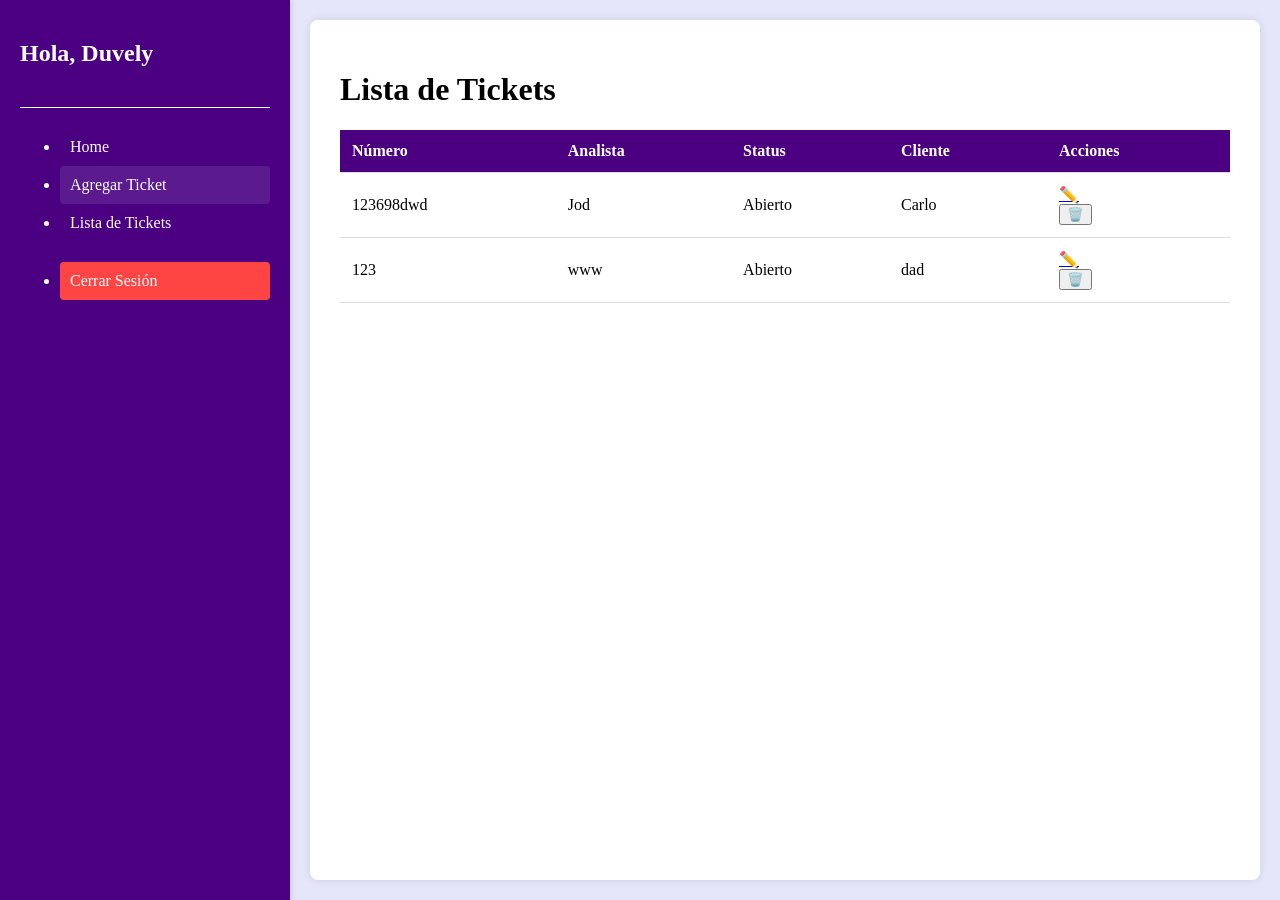
After one commit to FERXODJ/proyectos-python, a Flask app: page /lista-tickets in a window 1280 px wide. The commit adds this page. Run offline with Flask 3, Linux system fonts and the light colour scheme; a user stored in the database is signed in.

Commit message:
Todo el Resto del Cogido

```diff
--- a/app.py
+++ b/app.py
@@ -3,7 +3,7 @@ from flask_sqlalchemy import SQLAlchemy
 from flask_cors import CORS
 from werkzeug.security import generate_password_hash
 from werkzeug.security import check_password_hash
-from flask import session
+from flask import session, flash
 
 app = Flask(__name__)
 CORS(app)
@@ -20,6 +20,16 @@ class Usuario(db.Model):
     usuario = db.Column(db.String(50), unique=True)
     password = db.Column(db.String(200))
     cargo = db.Column(db.String(50))
+
+# Crando base de datos para los tickets
+
+class Ticket(db.Model):
+    id = db.Column(db.Integer, primary_key=True)
+    numero = db.Column(db.String(20), unique=True)
+    analista = db.Column(db.String(50))
+    status = db.Column(db.String(20))
+    cliente = db.Column(db.String(50))
+    usuario_id = db.Column(db.Integer, db.ForeignKey('usuario.id'))
 
 # Crear tablas al iniciar
 with app.app_context():
@@ -91,13 +101,91 @@ def nosotros():
     return render_template('nosotros.html',
                          usuario=session['nombre_completo'])
 
-#Bloque de Prueba
+# Nueva ruta para cerrar sesión
 
-if __name__ == '__main__':
-    app.run(debug=True)
+@app.route('/logout')
+def logout():
+    session.pop('usuario_actual', None)
+    session.pop('nombre_completo', None)
+    return redirect(url_for('raiz'))
 
-# Para compatibilidad con Vercel
-def vercel_handler(request):
-    with app.app_context():
-        response = app.full_dispatch_request()()
-        return response
+# Nueva ruta para agregar tickets
+
+@app.route('/agregar-ticket', methods=['GET', 'POST'])
+def agregar_ticket():
+    if 'usuario_actual' not in session:
+        return redirect(url_for('raiz'))
+
+    nombre_usuario = session.get('nombre_completo', 'Invitado')
+
+    if request.method == 'POST':
+        try:
+            nuevo_ticket = Ticket(
+                numero=request.form['numero'],
+                analista=request.form['analista'],
+                status=request.form['status'],
+                cliente=request.form['cliente'],
+                usuario_id=Usuario.query.filter_by(usuario=session['usuario_actual']).first().id
+            )
+            db.session.add(nuevo_ticket)
+            db.session.commit()
+            flash('Ticket registrado exitosamente!', 'success')
+        except Exception as e:
+            db.session.rollback()
+            flash(f'Error al guardar el ticket: {str(e)}', 'error')
+        return redirect(url_for('lista_tickets'))
+
+    return render_template('agregar_ticket.html', usuario=nombre_usuario)
+
+# Nueva ruta para listar tickets
+
+@app.route('/lista-tickets')
+def lista_tickets():
+    if 'usuario_actual' not in session:
+        return redirect(url_for('raiz'))
+    # Obtener el nombre del usuario y los tickets
+    nombre_usuario = session.get('nombre_completo', 'Invitado')
+    tickets = Ticket.query.all()
+    return render_template('lista_tickets.html', usuario=nombre_usuario, tickets=tickets)
+
+# Ruta para editar tickets
+@app.route('/editar-ticket/<int:id>', methods=['GET', 'POST'])
+def editar_ticket(id):
+    if 'usuario_actual' not in session:
+        return redirect(url_for('raiz'))
+
+    ticket = Ticket.query.get_or_404(id)
+
+    if request.method == 'POST':
+        try:
+            ticket.numero = request.form['numero']
+            ticket.analista = request.form['analista']
+            ticket.status = request.form['status']
+            ticket.cliente = request.form['cliente']
+            db.session.commit()
+            flash('Ticket actualizado correctamente', 'success')
+            return redirect(url_for('lista_tickets'))
+        except Exception as e:
+            db.session.rollback()
+            flash(f'Error al actualizar: {str(e)}', 'error')
+
+    return render_template('editar_ticket.html',
+                        usuario=session['nombre_completo'],
+                        ticket=ticket)
+
+# Ruta para eliminar tickets
+@app.route('/eliminar-ticket/<int:id>', methods=['POST'])
+def eliminar_ticket(id):
+    if 'usuario_actual' not in session:
+        return redirect(url_for('raiz'))
+
+    ticket = Ticket.query.get_or_404(id)
+    try:
+        db.session.delete(ticket)
+        db.session.commit()
+        flash('Ticket eliminado exitosamente', 'success')
+    except Exception as e:
+        db.session.rollback()
+        flash(f'Error al eliminar: {str(e)}', 'error')
+
+    return redirect(url_for('lista_tickets'))
--- a/static/css/style.css
+++ b/static/css/style.css
@@ -514,13 +514,15 @@ body {
   border-radius: 4px;
 }
 
-.nav-link:hover {
+.nav-link.active {
   background-color: #5b1a8e;
+  color: white !important;
+  border-radius: 4px;
 }
 
-.nav-link.active {
-  background-color: #7c43a3;
-  font-weight: bold;
+/* Para el hover */
+.nav-link:hover {
+  background-color: #6a1b9a;
 }
 
 .contenido-principal {
@@ -531,3 +533,48 @@ body {
   border-radius: 8px;
   box-shadow: 0 0 10px rgba(0,0,0,0.1);
 }
+
+/* En style.css */
+.logout-btn {
+  background-color: #ff4444;
+  margin-top: 20px;
+}
+
+table {
+  width: 100%;
+  border-collapse: collapse;
+  margin-top: 20px;
+}
+
+th, td {
+  padding: 12px;
+  text-align: left;
+  border-bottom: 1px solid #ddd;
+}
+
+th {
+  background-color: #4b0082;
+  color: white;
+}
+
+tr:hover {
+  background-color: #f5f5f5;
+}
+
+.alert {
+  padding: 15px;
+  margin: 20px 0;
+  border-radius: 4px;
+}
+
+.alert-success {
+  background-color: #d4edda;
+  color: #155724;
+  border: 1px solid #c3e6cb;
+}
+
+.alert-error {
+  background-color: #f8d7da;
+  color: #721c24;
+  border: 1px solid #f5c6cb;
+}
--- /dev/null
+++ b/templates/lista_tickets.html
@@ -0,0 +1,64 @@
+<!DOCTYPE html>
+<html>
+<head>
+    <title>Lista de Tickets</title>
+    <link rel="stylesheet" href="{{ url_for('static', filename='css/style.css') }}">
+</head>
+<body class="pagina-nosotros">
+    <div class="sidebar">
+        <div class="user-info">
+            <h2>Hola, <span id="nombreUsuario">{{ usuario }}</span></h2>
+        </div>
+        <nav>
+            <ul>
+                <li><a href="/nosotros" class="nav-link">Home</a></li>
+                <li><a href="/agregar-ticket" class="nav-link active">Agregar Ticket</a></li>
+                <li><a href="/lista-tickets" class="nav-link">Lista de Tickets</a></li>
+                <li><a href="/logout" class="nav-link logout-btn">Cerrar Sesión</a></li>
+            </ul>
+        </nav>
+    </div>
+
+    {% with messages = get_flashed_messages(with_categories=true) %}
+    {% if messages %}
+        {% for category, message in messages %}
+            <div class="alert alert-{{ category }}">
+                {{ message }}
+            </div>
+        {% endfor %}
+    {% endif %}
+{% endwith %}
+
+    <main class="contenido-principal">
+        <h1>Lista de Tickets</h1>
+        <table>
+            <thead>
+                <tr>
+                    <th>Número</th>
+                    <th>Analista</th>
+                    <th>Status</th>
+                    <th>Cliente</th>
+                    <th>Acciones</th>
+                </tr>
+            </thead>
+            <tbody>
+                {% for ticket in tickets %}
+                <tr>
+                    <td>{{ ticket.numero }}</td>
+                    <td>{{ ticket.analista }}</td>
+                    <td>{{ ticket.status }}</td>
+                    <td>{{ ticket.cliente }}</td>
+                    <td class="acciones">
+                        <a href="/editar-ticket/{{ ticket.id }}" class="btn-editar">✏️</a>
+                        <form action="/eliminar-ticket/{{ ticket.id }}" method="POST" class="form-eliminar">
+                            <button type="submit" class="btn-eliminar">🗑️</button>
+                        </form>
+                    </td>
+                </tr>
+                {% endfor %}
+            </tbody>
+        </table>
+    </main>
+
+</body>
+</html>
```
Also changed, not shown: static/js/script.js (+17 -0 lines), templates/agregar_ticket.html (added, +46 -0 lines), templates/editar_ticket.html (added, +37 -0 lines), templates/nosotros.html (+4 -3 lines), instance/usuarios.db.
